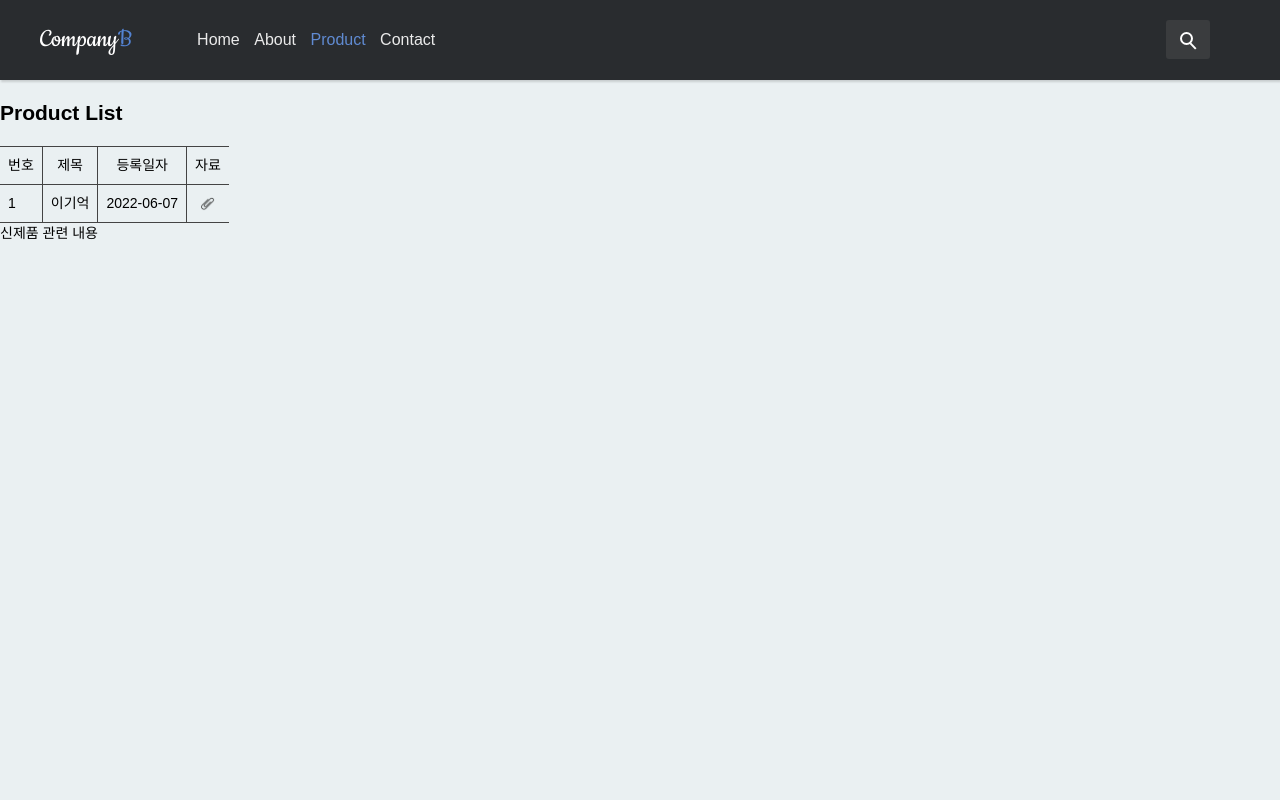
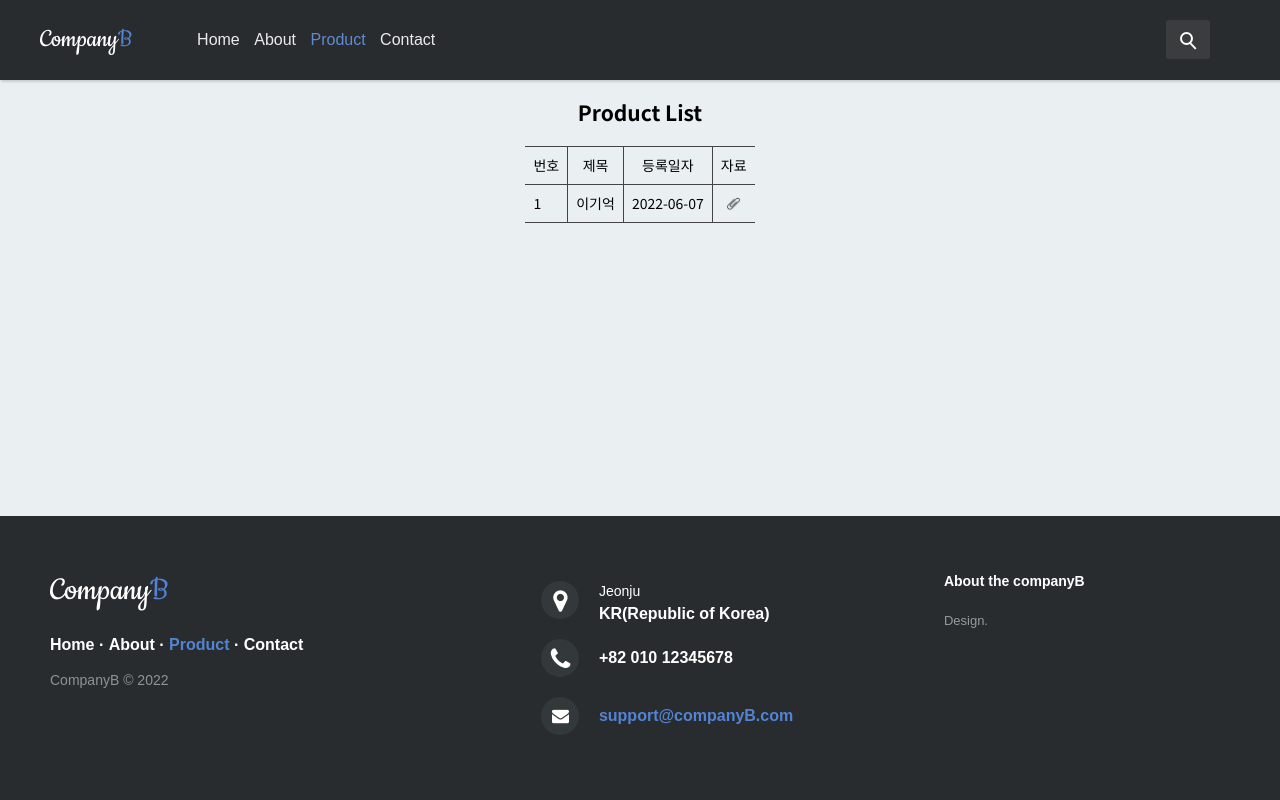
Before and after one commit to kgyujin/2022-scenario9117, a plain HTML site: page index.html in a window 1280 px wide. Drawn offline with Linux system fonts and the light colour scheme.

Commit message:
Update site design, add footer

```diff
--- /dev/null
+++ b/assets/footer.css
@@ -0,0 +1,179 @@
+body {
+	margin: 0;
+	padding: 0;
+}
+.main {
+	max-height: 550px;;
+	background-color: #262626;
+	color: white;
+	font-size: 38pt;
+	text-align: center;
+	line-height: 550px;
+}
+footer{
+	position: fixed;
+	bottom: 0;
+}
+.footer-distributed{
+	background-color: #292c2f;
+	box-shadow: 0 1px 1px 0 rgba(0, 0, 0, 0.12);
+	box-sizing: border-box;
+	width: 100%;
+	text-align: left;
+	font: bold 16px sans-serif;
+
+	padding: 55px 50px;
+	margin-top: 80px;
+}
+
+.footer-distributed .footer-left,
+.footer-distributed .footer-center,
+.footer-distributed .footer-right{
+	display: inline-block;
+	vertical-align: top;
+}
+
+.footer-distributed .footer-left{
+	width: 40%;
+}
+
+.footer-distributed h3{
+	color:  #ffffff;
+	font: normal 36px 'Cookie', cursive;
+	margin: 0;
+}
+
+.footer-distributed h3 span{
+	color:  #5383d3;
+}
+
+
+.footer-distributed .footer-links{
+	color:  #ffffff;
+	margin: 20px 0 12px;
+	padding: 0;
+}
+
+.footer-distributed .footer-links a{
+	display:inline-block;
+	line-height: 1.8;
+	text-decoration: none;
+	color:  inherit;
+}
+
+.footer-distributed .footer-company-name{
+	color:  #8f9296;
+	font-size: 14px;
+	font-weight: normal;
+	margin: 0;
+}
+
+
+.footer-distributed .footer-center{
+	width: 35%;
+}
+
+.footer-distributed .footer-center i{
+	background-color:  #33383b;
+	color: #ffffff;
+	font-size: 25px;
+	width: 38px;
+	height: 38px;
+	border-radius: 50%;
+	text-align: center;
+	line-height: 42px;
+	margin: 10px 15px;
+	vertical-align: middle;
+}
+
+.footer-distributed .footer-center i.fa-envelope{
+	font-size: 17px;
+	line-height: 38px;
+}
+
+.footer-distributed .footer-center p{
+	display: inline-block;
+	color: #ffffff;
+	vertical-align: middle;
+	margin:0;
+}
+
+.footer-distributed .footer-center p span{
+	display:block;
+	font-weight: normal;
+	font-size:14px;
+	line-height:2;
+}
+
+.footer-distributed .footer-center p a{
+	color:  #5383d3;
+	text-decoration: none;;
+}
+
+.footer-distributed .footer-right{
+	width: 20%;
+}
+
+.footer-distributed .footer-company-about{
+	line-height: 20px;
+	color:  #92999f;
+	font-size: 13px;
+	font-weight: normal;
+	margin: 0;
+}
+
+.footer-distributed .footer-company-about span{
+	display: block;
+	color:  #ffffff;
+	font-size: 14px;
+	font-weight: bold;
+	margin-bottom: 20px;
+}
+
+.footer-distributed .footer-icons{
+	margin-top: 25px;
+}
+
+.footer-distributed .footer-icons a{
+	display: inline-block;
+	width: 35px;
+	height: 35px;
+	cursor: pointer;
+	background-color:  #33383b;
+	border-radius: 2px;
+
+	font-size: 20px;
+	color: #ffffff;
+	text-align: center;
+	line-height: 35px;
+
+	margin-right: 3px;
+	margin-bottom: 5px;
+}
+
+
+@media (max-width: 880px) {
+
+	.footer-distributed{
+		font: bold 14px sans-serif;
+
+	}
+
+	.footer-distributed .footer-left,
+	.footer-distributed .footer-center,
+	.footer-distributed .footer-right{
+		display: block;
+		width: 100%;
+		margin-bottom: 40px;
+		text-align: center;
+	}
+
+	.footer-distributed .footer-center i{
+		margin-left: 0;
+	}
+	.main {
+		line-height: normal;
+		font-size: auto;
+	}
+
+}
--- a/assets/header-search.css
+++ b/assets/header-search.css
@@ -157,6 +157,11 @@
 }
 
 
+body{
+	font-family: 'Noto Sans KR', sans-serif;
+}
+
+
 a.download{
 	text-decoration: none;
 }
@@ -174,7 +179,7 @@ img.download_clip{
 table.product_list{
 	display: block;
 	width: fit-content;
-	margin: 0 auto 0 0;
+	margin: 0 auto 0 auto;
 	text-align: center;
 	border-top: 1px solid #444444;
 	border-collapse: collapse;
@@ -196,3 +201,16 @@ th, td{
 th:first-child, td:first-child {
 	border-left: none;
 }
+
+
+h1.ProductList{
+	font-weight: 700;
+	text-align: center;
+}
+
+
+footer.footer-distributed a.selected{
+	color: #608bd2;
+	pointer-events: none;
+	opacity: 1;
+}
--- a/index.html
+++ b/index.html
@@ -7,7 +7,11 @@
 	<title>Search Header</title>
 	<link rel="stylesheet" href="assets/demo.css">
 	<link rel="stylesheet" href="assets/header-search.css">
+    <!-- Fonts -->
 	<link href='http://fonts.googleapis.com/css?family=Cookie' rel='stylesheet' type='text/css'>
+    <link rel="preconnect" href="https://fonts.googleapis.com">
+    <link rel="preconnect" href="https://fonts.gstatic.com" crossorigin>
+    <link href="https://fonts.googleapis.com/css2?family=Noto+Sans+KR:wght@100;300;400;500;700;900&display=swap" rel="stylesheet">
 	<script src="assets/scripts.js"></script>
 </head>
 <body>
@@ -17,7 +21,7 @@
 			<nav>
 				<a href="javascript:showAlert()">Home</a>
 				<a href="javascript:showAlert()">About</a>
-				<a href="javascript:showAlert()" class="selected">Product</a>
+				<a href="" class="selected">Product</a>
 				<a href="javascript:showAlert()">Contact</a>
 			</nav>
 			<form method="get" action="#">
@@ -27,10 +31,9 @@
 	</header>
     <main>
         <section class="main-info">
-
+					<h1 class="ProductList">Product List</h1>
         </section>
-        <section class="image">
-			<h1 class="ProductList">Product List</h1>
+			<section class="content">
 			<table class="product_list">
 				<tr>
 					<td>번호</td>
@@ -44,10 +47,46 @@
 					<td>2022-06-07</td>
 					<td><a href="assets/이기억.png" download="" class="download"><img src="assets/clip.png" alt="download" class="download_clip"></a></td>
 				</tr>
-			</table>
+            </table>
         </section>
-        <section class="content">
-            신제품 관련 내용
+        <section id="includedContent">
+            <link rel="stylesheet" href="assets/footer.css">
+            <link rel="stylesheet" href="http://maxcdn.bootstrapcdn.com/font-awesome/4.2.0/css/font-awesome.min.css">
+            <link href="http://fonts.googleapis.com/css?family=Cookie" rel="stylesheet" type="text/css">
+                <footer class="footer-distributed">
+                    <div class="footer-left">
+                        <h3>Company<span>B</span></h3>
+                        <p class="footer-links">
+                            <a href="javascript:showAlert()">Home</a>
+                            ·
+                            <a href="javascript:showAlert()">About</a>
+                            ·
+                            <a href="" class="selected" style="color: #5383d3">Product</a>
+                            ·
+                            <a href="javascript:showAlert()">Contact</a>
+                        </p>
+                        <p class="footer-company-name">CompanyB &copy; 2022</p>
+                    </div>
+                    <div class="footer-center">
+                        <div>
+                            <i class="fa fa-map-marker"></i>
+                            <p><span>Jeonju </span> KR(Republic of Korea)</p>
+                        </div>
+                        <div>
+                            <i class="fa fa-phone"></i>
+                            <p>+82 010 12345678</p>
+                        </div>
+                        <div>
+                            <i class="fa fa-envelope"></i>
+                            <p><a href="mailto:support@companyB.com">support@companyB.com</a></p>
+                        </div>
+                    </div>
+                    <div class="footer-right">
+                        <p class="footer-company-about">
+                            <span>About the companyB</span>
+                            Design.
+                        </p>
+                    </div>
         </section>
     </main>
 </body>
```
